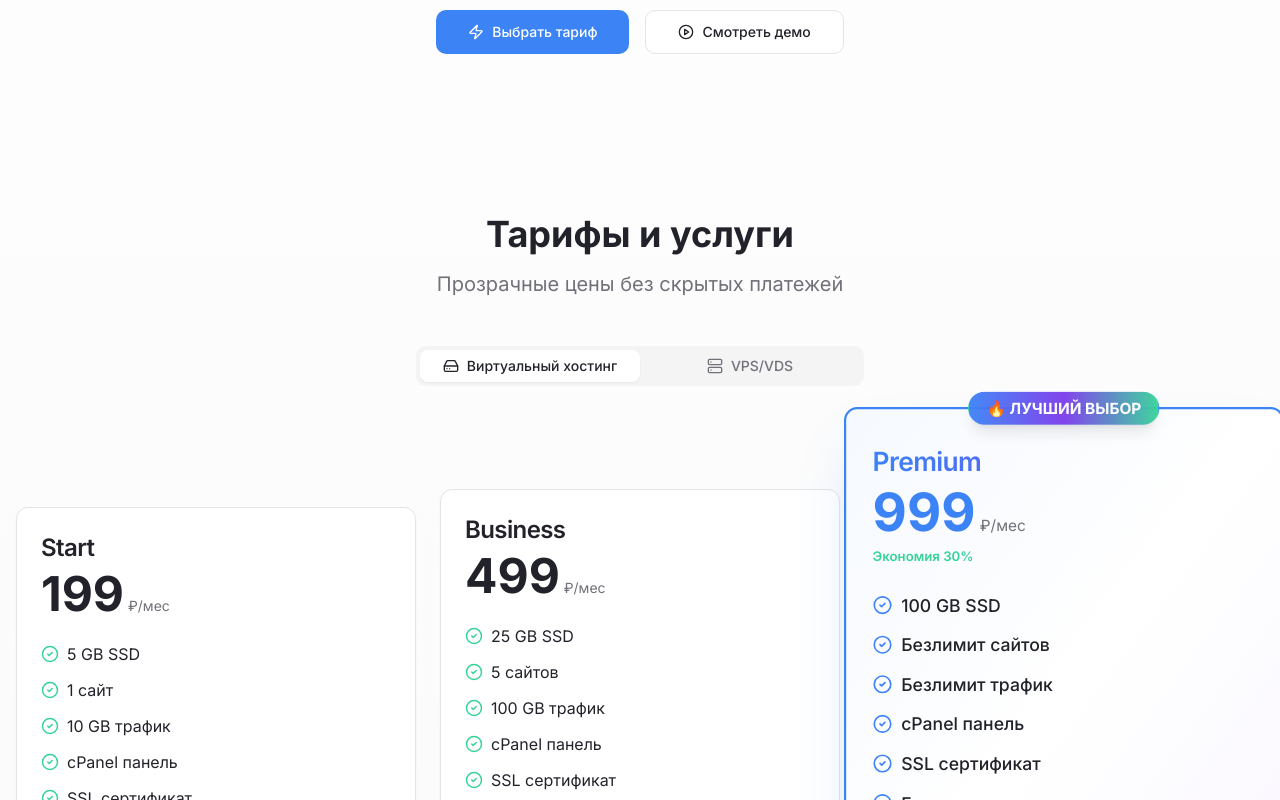
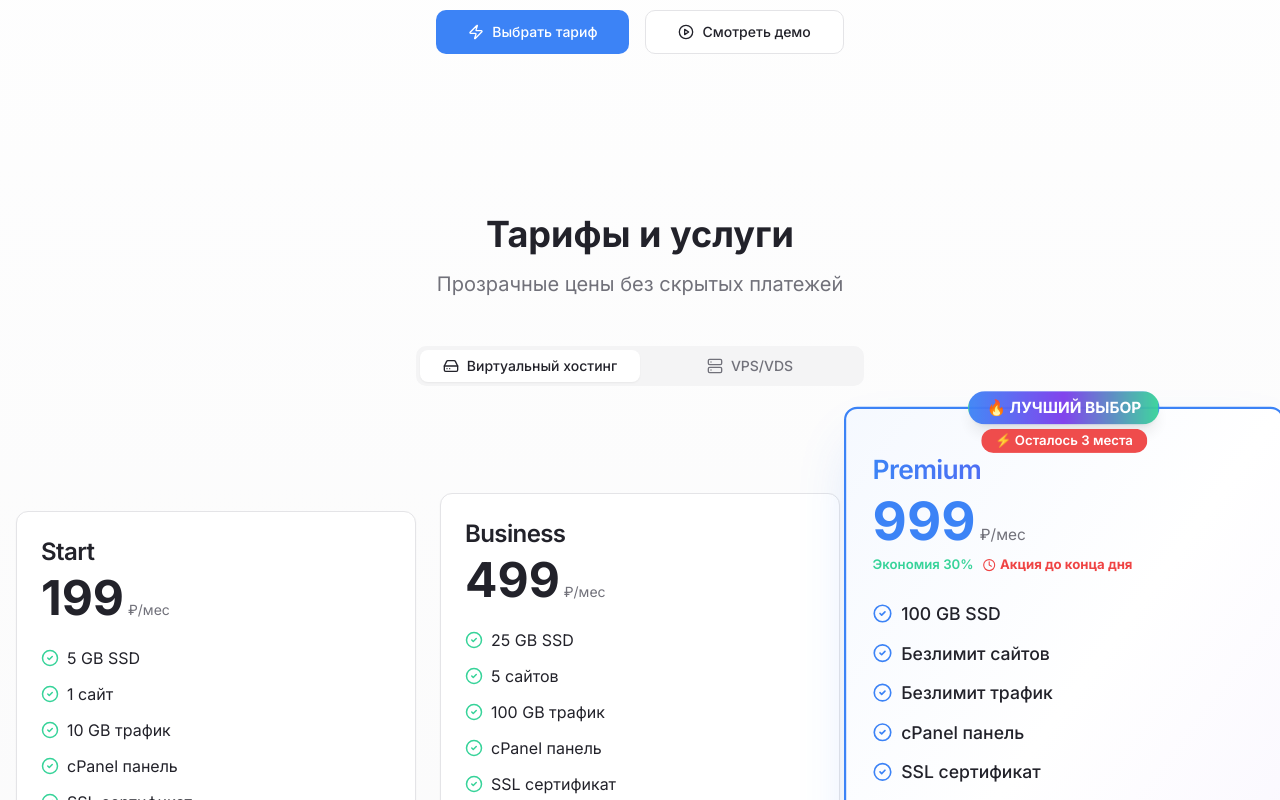
Before and after one commit to pr-poehali-dev/funtime-hosting, a React (Vite) app: page / in a window 1280 px wide. Shown: the part 472-1272 px from the top of the page. Built offline with nearby package versions, Linux system fonts and the light colour scheme.

Commit message:
Добавлено базовое подтверждение

```diff
--- a/src/pages/Index.tsx
+++ b/src/pages/Index.tsx
@@ -1,4 +1,4 @@
-import { useState } from 'react';
+import { useState, useEffect } from 'react';
 import { Button } from '@/components/ui/button';
 import { Card, CardContent, CardDescription, CardFooter, CardHeader, CardTitle } from '@/components/ui/card';
 import { Badge } from '@/components/ui/badge';
@@ -7,6 +7,17 @@ import Icon from '@/components/ui/icon';
 
 const Index = () => {
   const [activeTab, setActiveTab] = useState('hosting');
+  const [spotsLeft, setSpotsLeft] = useState(3);
+
+  useEffect(() => {
+    const interval = setInterval(() => {
+      setSpotsLeft((prev) => {
+        if (prev <= 1) return Math.floor(Math.random() * 3) + 2;
+        return prev - (Math.random() > 0.7 ? 1 : 0);
+      });
+    }, 15000);
+    return () => clearInterval(interval);
+  }, []);
 
   const hostingPlans = [
     {
@@ -150,13 +161,16 @@ const Index = () => {
                   }`}
                 >
                   {plan.popular && (
-                    <div className="absolute -top-4 left-1/2 -translate-x-1/2 flex flex-col items-center gap-1">
+                    <div className="absolute -top-4 left-1/2 -translate-x-1/2 flex flex-col items-center gap-1 z-20">
                       <Badge className="bg-gradient-to-r from-primary via-secondary to-accent text-white shadow-lg animate-pulse px-4 py-1 text-sm font-bold">
                         🔥 ЛУЧШИЙ ВЫБОР
                       </Badge>
+                      <Badge variant="destructive" className="bg-red-500 text-white text-xs px-3 py-0.5 animate-pulse">
+                        ⚡ Осталось {spotsLeft} места
+                      </Badge>
                     </div>
                   )}
-                  <CardHeader className={plan.popular ? 'pt-8' : ''}>
+                  <CardHeader className={plan.popular ? 'pt-10' : ''}>
                     <CardTitle className={`text-2xl ${plan.popular ? 'text-transparent bg-gradient-to-r from-primary to-secondary bg-clip-text' : ''}`}>
                       {plan.name}
                     </CardTitle>
@@ -166,7 +180,13 @@ const Index = () => {
                       </span>
                       <span className="text-muted-foreground"> ₽/мес</span>
                       {plan.popular && (
-                        <div className="mt-2 text-xs text-accent font-semibold">Экономия 30%</div>
+                        <div className="mt-2 flex items-center gap-2">
+                          <div className="text-xs text-accent font-semibold">Экономия 30%</div>
+                          <div className="text-xs text-red-500 font-bold flex items-center gap-1">
+                            <Icon name="Clock" size={12} />
+                            Акция до конца дня
+                          </div>
+                        </div>
                       )}
                     </CardDescription>
                   </CardHeader>
@@ -206,13 +226,16 @@ const Index = () => {
                   }`}
                 >
                   {plan.popular && (
-                    <div className="absolute -top-4 left-1/2 -translate-x-1/2 flex flex-col items-center gap-1">
+                    <div className="absolute -top-4 left-1/2 -translate-x-1/2 flex flex-col items-center gap-1 z-20">
                       <Badge className="bg-gradient-to-r from-primary via-secondary to-accent text-white shadow-lg animate-pulse px-4 py-1 text-sm font-bold">
                         🔥 ЛУЧШИЙ ВЫБОР
                       </Badge>
+                      <Badge variant="destructive" className="bg-red-500 text-white text-xs px-3 py-0.5 animate-pulse">
+                        ⚡ Осталось {spotsLeft} места
+                      </Badge>
                     </div>
                   )}
-                  <CardHeader className={plan.popular ? 'pt-8' : ''}>
+                  <CardHeader className={plan.popular ? 'pt-10' : ''}>
                     <CardTitle className={`text-2xl ${plan.popular ? 'text-transparent bg-gradient-to-r from-primary to-secondary bg-clip-text' : ''}`}>
                       {plan.name}
                     </CardTitle>
@@ -222,7 +245,13 @@ const Index = () => {
                       </span>
                       <span className="text-muted-foreground"> ₽/мес</span>
                       {plan.popular && (
-                        <div className="mt-2 text-xs text-accent font-semibold">Экономия 25%</div>
+                        <div className="mt-2 flex items-center gap-2">
+                          <div className="text-xs text-accent font-semibold">Экономия 25%</div>
+                          <div className="text-xs text-red-500 font-bold flex items-center gap-1">
+                            <Icon name="Clock" size={12} />
+                            Акция до конца дня
+                          </div>
+                        </div>
                       )}
                     </CardDescription>
                   </CardHeader>
```
